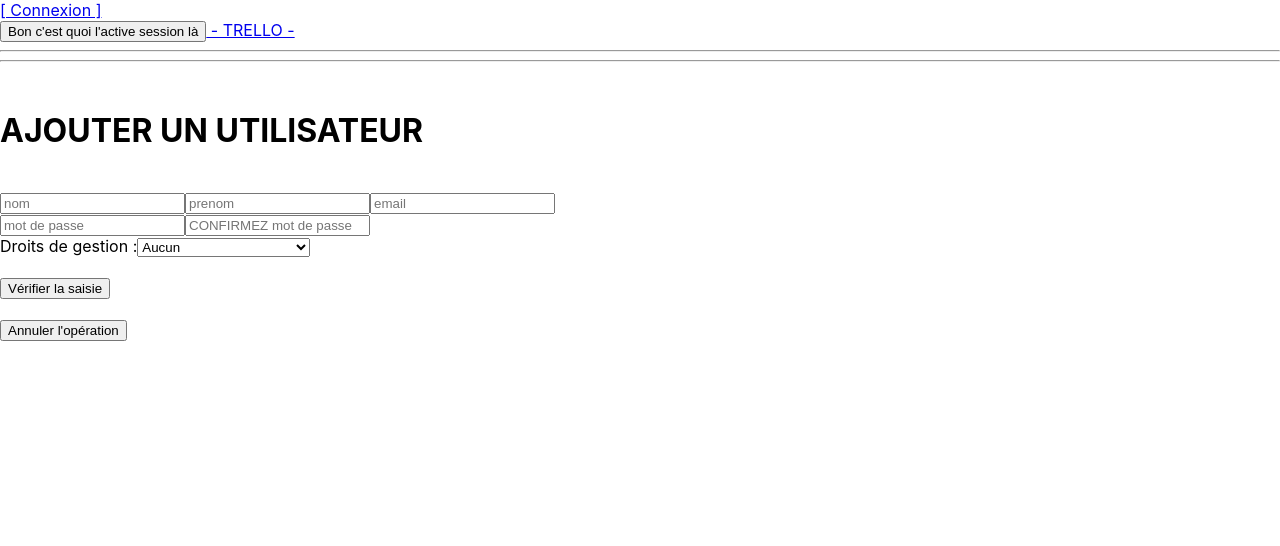
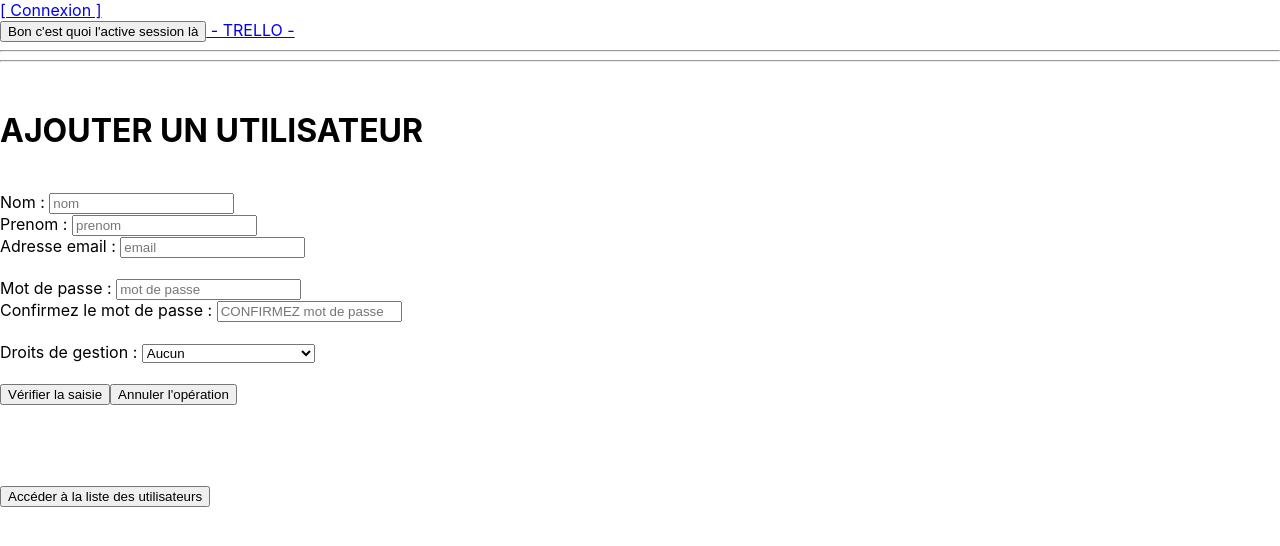
Before and after one commit to Yamakyu/ProjetBuvetteV1, a React (Create React App) app in the folder frontend/: page /manage/users/add in a window 1280 px wide. Shown: the top 546 px of the page. Built offline with nearby package versions, Linux system fonts and the light colour scheme.

Commit message:
Validation champs articles et utilisateurs

```diff
--- a/frontend/src/Components/PagesAdmin/AjouterUtilisateur.jsx
+++ b/frontend/src/Components/PagesAdmin/AjouterUtilisateur.jsx
@@ -13,7 +13,7 @@ export default function AjouterUtilisateur() {
     const myAppNavigator = useNavigate();
 
     const [checkEditUser, setCheckEditUser] = useState();
-    const [confirmButton, setConfirmButton] = useState();
+    // const [confirmButton, setConfirmButton] = useState();
     const [warning, setWarning] = useState("");
     const [apiResponse, setApiResponse] = useState("");
     const [passwordConfirm, setPasswordConfirm] = useState("");
@@ -51,13 +51,15 @@ export default function AjouterUtilisateur() {
                 ? ""
                 : <li key={objectKey}> {objectKey} : {value} </li>
                 )}
+                <br/>
+                <button onClick={apiAddUser}>→ Ajouter l'utilisateur ←</button>
             </ul>
         );
     }
 
     const resetWarning = () => {
         setWarning("");
-        setConfirmButton("");
+        // setConfirmButton("");
         setCheckEditUser("");
     }
 
@@ -72,11 +74,11 @@ export default function AjouterUtilisateur() {
         if (passwordConfirm !== userWorkedOn.password){
             setWarning("ATTENTION. La confirmation de mot de passe doit être identique au mot de passe entré !");
             setCheckEditUser("");
-            setConfirmButton("");
+            // setConfirmButton("");
             setApiResponse("");
         } else {
             setWarning("Cet utilisateur sera ajouté à la base de données : ");
-            setConfirmButton(<button onClick={apiAddUser}>Confirmer</button>);
+            //setConfirmButton(<button onClick={apiAddUser}>Confirmer</button>);
             setCheckEditUser(displayInputedUser());
             setApiResponse("");
         }
@@ -90,7 +92,7 @@ export default function AjouterUtilisateur() {
         if (activeSession) {
 
             setApiResponse("Requête envoyée. L'opération peut prendre quelques secondes. En attente de la réponse du serveur... ");
-            setConfirmButton("");
+            //setConfirmButton("");
 
             //Envoi à notre API back end
             await fetch("/api/users/signup",{
@@ -172,12 +174,14 @@ export default function AjouterUtilisateur() {
         </UserForm>
 
         <br/>
+        <button onClick={() => myAppNavigator("/manage/users/edit")}>Accéder à la liste des utilisateurs</button>
+
+        <br/>
 
         {warning || ""}
         <br/>
         {checkEditUser || ""}
-        <br/>
-        {confirmButton || ""}
+        {/*confirmButton || ""*/}
         <br/>
         {apiResponse || ""}
     </div>
--- a/frontend/src/Components/PagesBuvette/AjouterArticle.jsx
+++ b/frontend/src/Components/PagesBuvette/AjouterArticle.jsx
@@ -19,7 +19,7 @@ export default function AjouterArticle() {
     const [articleImage, setArticleImage] = useState("");
     const [validateArticle, setValidateArticle] = useState("");
     const [formMessage, setFormMessage] = useState("");
-    const [resAPIMessage, setResAPIMessage] = useState("");
+    const [apiResponse, setApiResponse] = useState("");
     const [validationMessage, setvalidationMessage] = useState("");
 
 
@@ -40,6 +40,13 @@ export default function AjouterArticle() {
 
     const prepareAddArticle = (e) => {
         e.preventDefault();
+        setApiResponse("");
+
+        if (isStringEmpty(articleName)){
+            return setApiResponse("Vous devez remplir au moins le nom de l'article !");
+        } else if (articlePrice === 0) {
+            setApiResponse("ATTENTION : le prix indiqué est 0€ !");
+        }
 
         let articleWorkedOn = {
             nom: articleName,
@@ -49,7 +56,6 @@ export default function AjouterArticle() {
             file: articleImage,
             disponible: isArticlePublished ? "oui" : "non"        //← Ici je parse le booléen en "oui" ou "non", pour la vérification
         }
-        setResAPIMessage("");
         setValidateArticle(displayInputedArticle(articleWorkedOn))
     }
 
@@ -63,7 +69,7 @@ export default function AjouterArticle() {
         formData.append('description', articleDescription);
         formData.append('published', isArticlePublished);
 
-        setResAPIMessage("Ajout en cours. Cela peut prendre quelques instants....");
+        setApiResponse("Ajout en cours. Cela peut prendre quelques instants....");
 
         await axios.post('/api/articles/add', formData, {
             headers: {
@@ -77,7 +83,7 @@ export default function AjouterArticle() {
             if (isUserTokenExpired(res.data)){
                 return myAppNavigator("/login");
             }else{
-                setResAPIMessage("→ Article " + res.data.message);
+                setApiResponse("→ Article " + res.data.message);
                 setArticleName("");
                 setArticlePrice("");
                 setArticleDescription("");
@@ -93,9 +99,17 @@ export default function AjouterArticle() {
             if (isUserTokenExpired(err)){
                 return myAppNavigator("/login");
             }
-            setResAPIMessage(err.response.data.message);
+            setApiResponse(err.response.data.message);
         })
 
+    }
+
+    const isStringEmpty = (thatString) => {
+        if (thatString === null || thatString === undefined || thatString === "" || thatString.replace(/\s+/g, '') === ""){
+            return true;
+        } else {
+            return false;
+        }
     }
 
 
@@ -177,7 +191,7 @@ export default function AjouterArticle() {
             </Container>
 
 
-        {validateArticle} {resAPIMessage}
+        {validateArticle} {apiResponse}
 
         <br/>
         <br/>
--- a/frontend/src/Components/Utility/UserForm.jsx
+++ b/frontend/src/Components/Utility/UserForm.jsx
@@ -2,6 +2,7 @@ import React, { useState } from 'react'
 
 
 export default function UserForm(props) {
+
 
     let userEdit = props.user;
     let setUserEdit = props.setUser;
@@ -19,7 +20,8 @@ export default function UserForm(props) {
 
     const [warningCreateAdmin, setWarningCreateAdmin] = useState("");
 
-    const resetEdits = () =>{
+    const resetEdits = (inputEvent) =>{
+        inputEvent.preventDefault();
         setUserEdit({
         nom:"",
         prenom:"",
@@ -105,6 +107,7 @@ export default function UserForm(props) {
 
     <div>
         <form onSubmit={validateForm}>
+                Nom : {" "}
                 <input
                     placeholder='nom'
                     value={userEdit.nom}
@@ -113,6 +116,8 @@ export default function UserForm(props) {
                     name="nom"
                     disabled={isInputDisabled}
                 />
+                <br />
+                Prenom : {" "}
                 <input
                     placeholder='prenom'
                     value={userEdit.prenom}
@@ -121,6 +126,8 @@ export default function UserForm(props) {
                     name="prenom"
                     disabled={isInputDisabled}
                 />
+                <br />
+                Adresse email : {" "}
                 <input
                     placeholder='email'
                     value={userEdit.email}
@@ -131,7 +138,12 @@ export default function UserForm(props) {
                 />
                 <br />
                 {displayPasswordField
-                    ? <input
+                    ?
+                    <div>
+                        <br />
+                            {"Mot de passe : "}
+
+                            <input
                             placeholder='mot de passe'
                             value={userEdit.password}
                             type="password"
@@ -139,10 +151,14 @@ export default function UserForm(props) {
                             name="password"
                             disabled={isInputDisabled}
                             />
+                    </div>
                         :""}
 
                 {displayPasswordField
-                    ? <input
+                    ? <div>
+                            {"Confirmez le mot de passe : "}
+
+                            <input
                             placeholder='CONFIRMEZ mot de passe'
                             value={passwordConfirm}
                             onChange={(e) => setPasswordConfirm(e.target.value)}
@@ -150,10 +166,11 @@ export default function UserForm(props) {
                             name="passwordConfirm"
                             disabled={isInputDisabled}
                             />
+                    </div>
                     :""}
                     <br />
                 <label>
-                    Droits de gestion :
+                    Droits de gestion : {" "}
                     <select onChange={handleInputSelect} value={userEdit.droits} disabled={isInputDisabled}>
                         <option value="Aucun">Aucun</option>
                         <option value="Gerant Buvette">Gérant de buvette</option>
@@ -166,10 +183,10 @@ export default function UserForm(props) {
                 {warningCreateAdmin || "" }
                 <br />
                 <button disabled={isInputDisabled}>Vérifier la saisie</button>
+                <button onClick={resetEdits}>Annuler l'opération</button>
             </form>
-
         <br/>
-            <button onClick={resetEdits}>Annuler l'opération</button>
+        <br/>
         <br/>
     </div>
   )
```
Also changed, not shown: 1 other file (tests, documents, lock files or other folders). Lines whose indentation alone changed are shown as unchanged.
